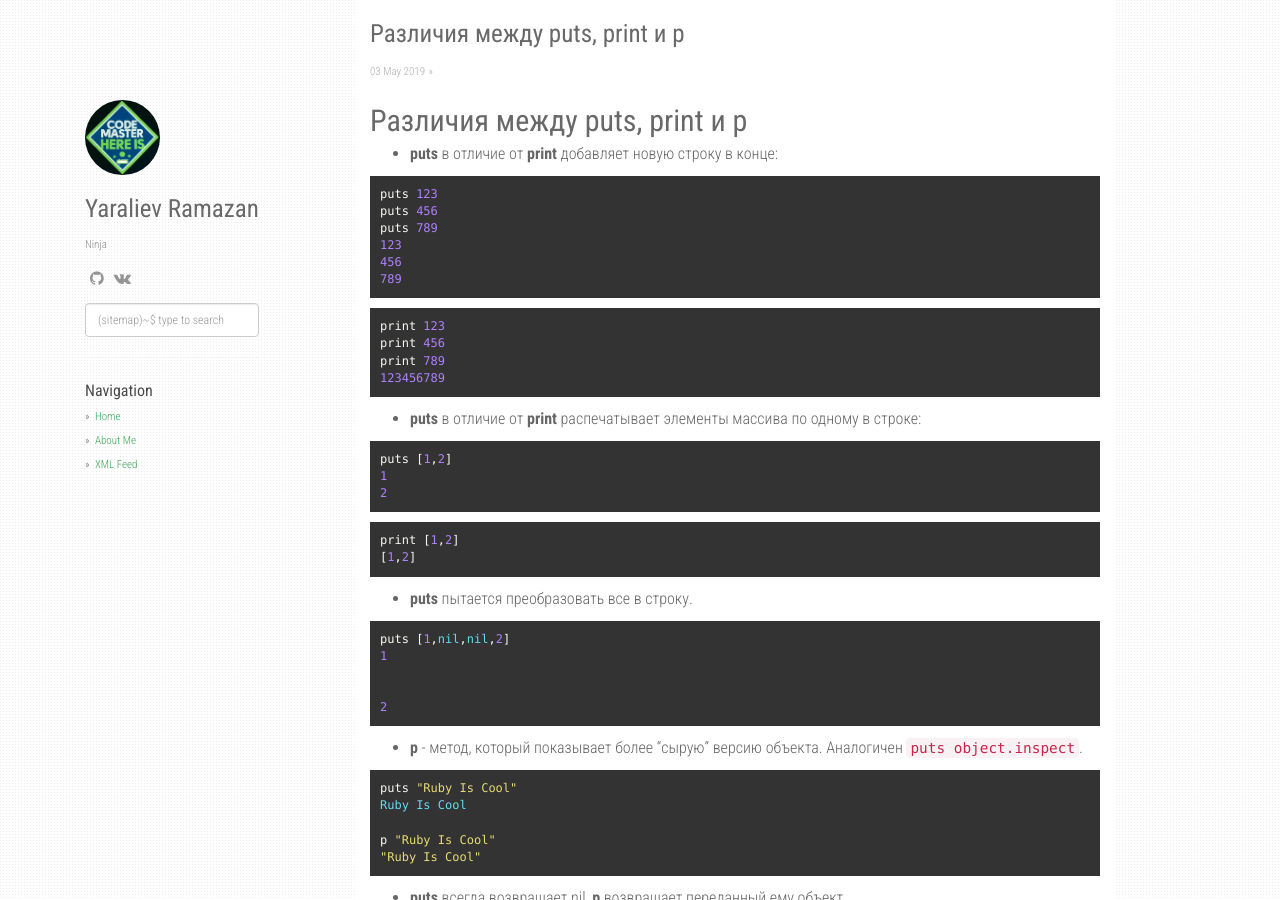
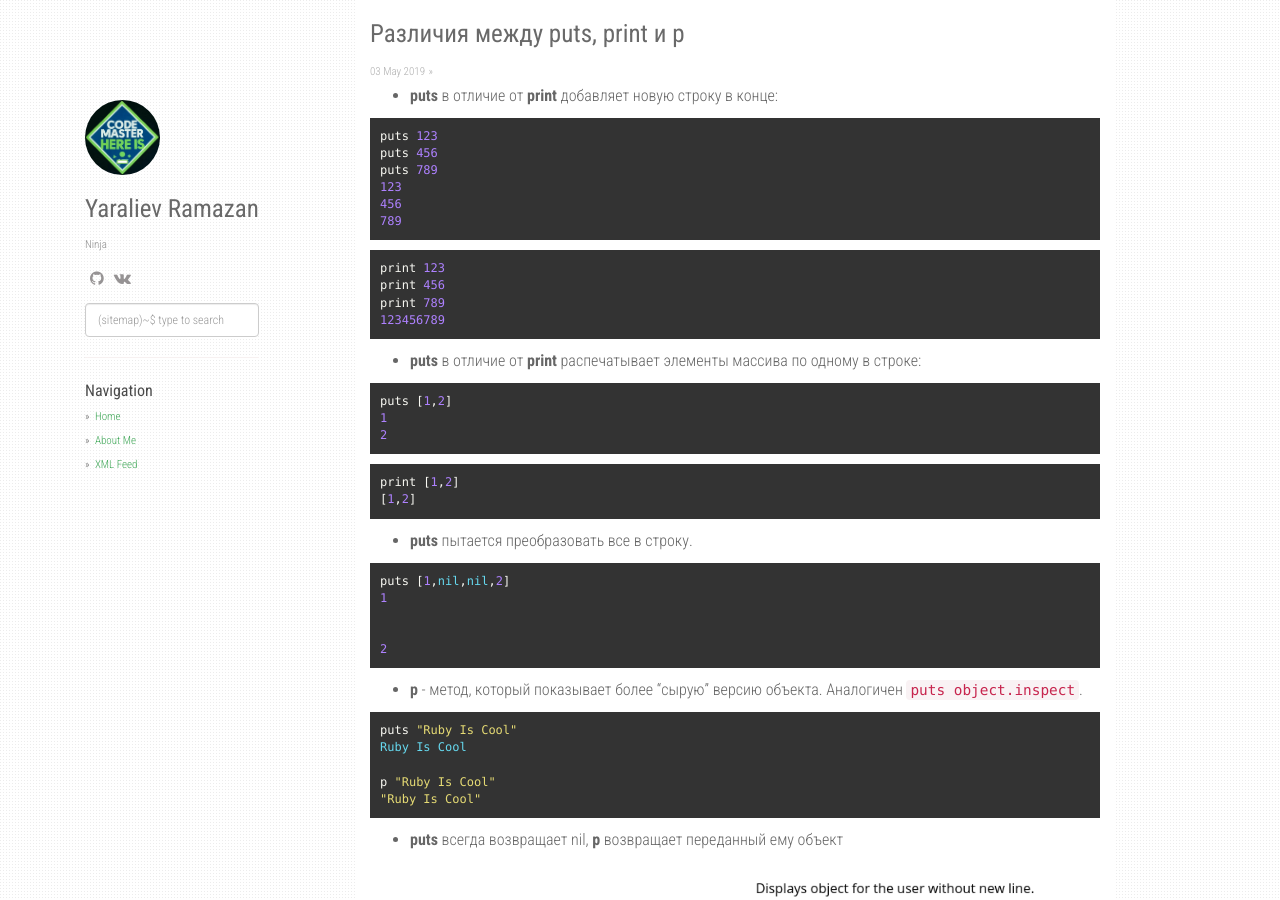
Before and after one commit to orion122/orion1222.github.io, a Jekyll site: the page built from _posts/2019-05-03-puts-print-p.md, in a window 1280 px wide and 900 px high. Built offline with Jekyll 4.4.1, drawn with Linux system fonts in a browser that asks for light colours; nearby versions of some CDN libraries; comment, search, counter and statistics services are not loaded.

Commit message:
edit post

```diff
--- a/_posts/2019-05-03-puts-print-p.md
+++ b/_posts/2019-05-03-puts-print-p.md
@@ -3,8 +3,6 @@ published: true
 layout: post
 title: 'Различия между puts, print и p'
 ---
-## Различия между puts, print и p
-
 - **puts** в отличие от **print** добавляет новую строку в конце:
 {% highlight ruby %}
 puts 123
```
